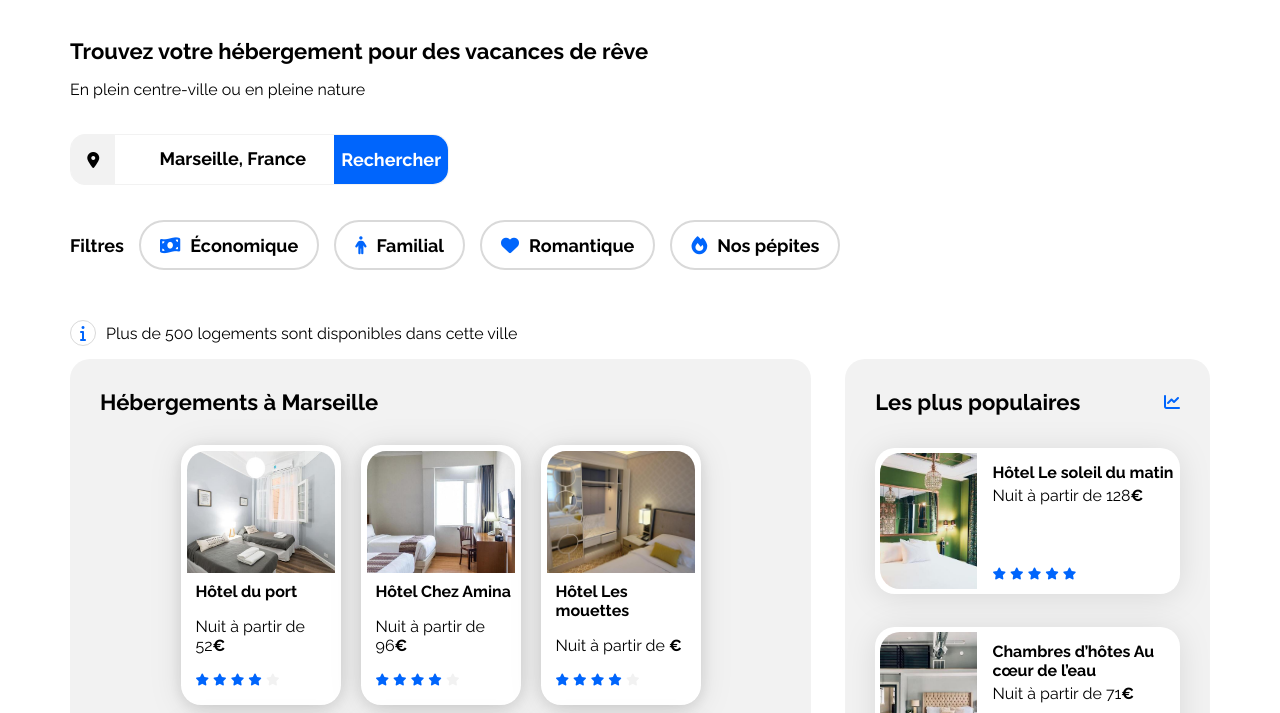
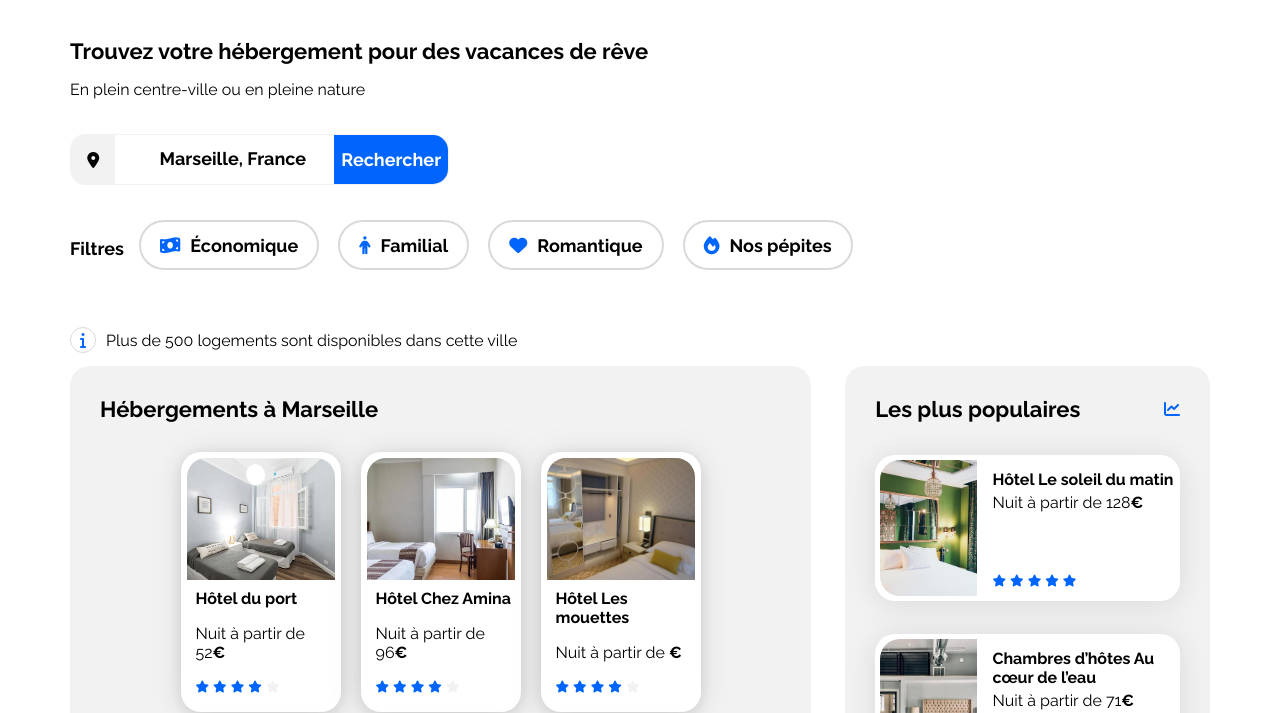
Before and after one commit to Sushib08/Booki_OCR, a plain HTML site: page index.html in a window 1280 px wide. Shown: the part 87-800 px from the top of the page. Drawn offline with Linux system fonts and the light colour scheme.

Commit message:
desktop 2.1

```diff
--- a/css/style.css
+++ b/css/style.css
@@ -96,7 +96,6 @@ p {
 }
 
 #search::placeholder,
-.filtres,
 .filter-btn {
   font-weight: 700;
   font-size: 18px;
@@ -146,24 +145,26 @@ input[type="text"] {
 /************Filter*********************/
 
 .filter {
+  display: flex;
+  gap: 15px;
   margin-top: 35px;
-  display: flex;
-  align-items: center;
-  padding: 0px;
-  gap: 15px;
-  width: 758px;
-  height: 50px;
+}
+
+.filtres {
+  font-weight: 700;
+  font-size: 18px;
+  line-height: 21px;
+  color: #000000;
 }
 
 .filter-btn {
-  display: flex;
+  margin-right: 15px;
   align-items: center;
   padding: 4px 19px;
   height: 50px;
   border: 2px solid #d9d9d9;
   border-radius: 25px;
   background-color: white;
-  gap: 10px; /* same space between btn */
   flex: none; /* Nos pépites same row */
 }
 
--- a/index.html
+++ b/index.html
@@ -60,19 +60,36 @@
 
         <div class="filter">
           <p class="filtres">Filtres</p>
+          <div class="btn">
             <button class="filter-btn">
-            <i class="fa-solid fa-money-bill-wave" style="color: #0065fc"></i
+              <i
+                class="fa-solid fa-money-bill-wave"
+                style="color: #0065fc; margin-right: 10px"
+              ></i
               >Économique
             </button>
             <button class="filter-btn">
-            <i class="fa-solid fa-person" style="color: #0065fc"></i>Familial
+              <i
+                class="fa-solid fa-person"
+                style="color: #0065fc; margin-right: 10px"
+              ></i
+              >Familial
             </button>
             <button class="filter-btn">
-            <i class="fa-solid fa-heart" style="color: #0065fc"></i>Romantique
+              <i
+                class="fa-solid fa-heart"
+                style="color: #0065fc; margin-right: 10px"
+              ></i
+              >Romantique
             </button>
             <button class="filter-btn">
-            <i class="fa-solid fa-fire" style="color: #0065fc"></i>Nos pépites
+              <i
+                class="fa-solid fa-fire"
+                style="color: #0065fc; margin-right: 10px"
+              ></i
+              >Nos pépites
             </button>
+          </div>
         </div>
 
         <div class="infos">
```
Lines whose indentation alone changed are shown as unchanged.
